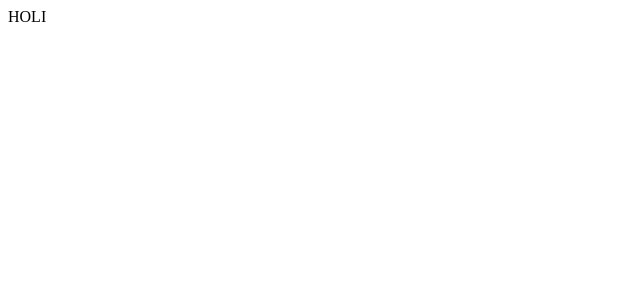
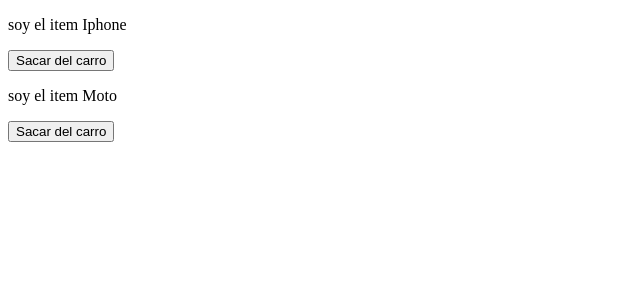
Before and after one commit to cappock/MarkeTUA, a React (Create React App) app: page / in a window 1280 px wide. Shown: the top 300 px of the page, without its empty margins (0-640 px from the left). Built offline with nearby package versions, Linux system fonts and the light colour scheme.

Commit message:
Prueba con objetos JSON en carrito

```diff
--- a/src/App.js
+++ b/src/App.js
@@ -1,9 +1,15 @@
 import React from 'react';
+import Carrito from './carrito/Carrito.js';
+import CarList from './carrito/CarList.jsx';
 
 function App() {
+
+  var c = new Carrito();
+  c.addItem({ id : 1234, name : "Iphone", thumnail : "web.com"});
+  c.addItem({ id : 123, name : "Moto", thumnail : "web.com"});
   return (
     <div>
-        HOLI
+        <CarList/>
     </div>
   );
 }
--- a/src/carrito/CarList.jsx
+++ b/src/carrito/CarList.jsx
@@ -6,7 +6,6 @@
     const initialProductState = car.getItems();
 
     const [ items, setItems] = useState(initialProductState);
-
     function eliminar(id){
         car.deleteItem(id);
         setItems(car.getItems());
@@ -17,8 +16,8 @@
             {items.length > 0 ? (
                 items.map( item => (
                     <div>
-                        <p> soy el item {item} </p>
-                        <input type="button" value="Sacar del carro" onClick = {(e) => eliminar(item)}/>
+                        <p> soy el item {item.name} </p>
+                        <input type="button" value="Sacar del carro" onClick = {(e) => eliminar(item.id)}/>
                     </div>
                 ))
             ) : (
--- a/src/carrito/Carrito.js
+++ b/src/carrito/Carrito.js
@@ -4,7 +4,9 @@
         var aux = localStorage.getItem(this.id);
         if(aux == null){
             this.items =  {
-                "Items": []
+                "Items": [
+
+                ]
             };
         }else{
             var obj = JSON.parse(aux);
@@ -28,10 +30,12 @@
     deleteItem(idItem){
         var aux = localStorage.getItem(this.id);
         var obj = JSON.parse(aux);
-
-        var i = obj.Items.indexOf( idItem );
-        i !== -1 &&  obj.Items.splice( i, 1 );
-
+        for (var item in obj.Items){
+            if(obj.Items[item].id == idItem){
+                item !== -1 &&  obj.Items.splice( item, 1 );
+                break;
+            }
+        }
         this.items = obj;
         localStorage.setItem(this.id, JSON.stringify(this.items));
     }
```
